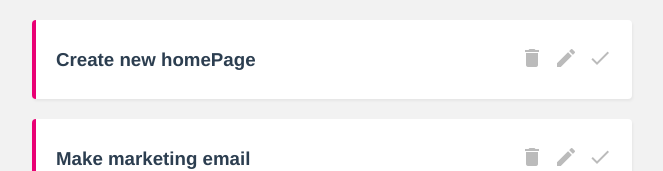
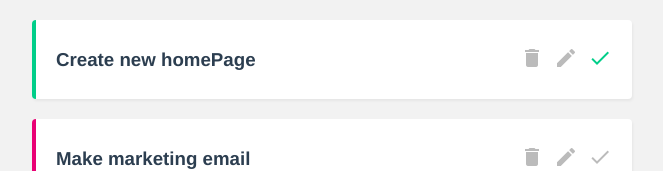
Before and after one commit to NeginSal/Project-Planner, a Vue app: page / in a window 1280 px wide. Shown: the top 171 px of the page, without its empty margins (308-971 px from the left). Built offline with nearby package versions, Linux system fonts and the light colour scheme; data requests are answered from the project's data file.

Commit message:
complete project

```diff
--- a/data/db.json
+++ b/data/db.json
@@ -4,7 +4,7 @@
       "id": 1,
       "title": "Create new homePage",
       "details": "Lorem ipsum",
-            "complete": false
+      "complete": true
     },
     {
       "id": 2,
--- a/src/components/SingleProject.vue
+++ b/src/components/SingleProject.vue
@@ -1,11 +1,11 @@
 <template>
-  <div class="project">
+  <div class="project" :class="{ complete: project.complete }">
     <div class="actions">
       <h3 @click="showDetails = !showDetails">{{ project.title }}</h3>
       <div class="icons">
         <span @click="deleteProject" class="material-icons">delete</span>
         <span class="material-icons">edit</span>
-        <span class="material-icons tick">done</span>
+        <span @click="toggleComplete" class="material-icons tick">done</span>
       </div>
     </div>
     <div v-if="showDetails" class="details">
@@ -25,9 +25,18 @@
   },
   methods: {
     deleteProject() {
-      fetch(uri, { method: 'DELETE' })
+      fetch(this.uri, { method: 'DELETE' })
         .then(() => this.$emit('delete', this.project.id))
         .catch(err => console.log(err))
+    },
+    toggleComplete() {
+      fetch(this.uri, {
+        method: 'PATCH',
+        headers: { 'Content-Type': 'application/json' },
+        body: JSON.stringify({ complete: !this.project.complete })
+      }).then(() => {
+        this.$emit('complete', this.project.id)
+      }).catch(err => console.log(err))
     }
   }
 
@@ -60,4 +69,11 @@
   .material-icons:hover {
     color: #777;
   }
+  /* completed projects */
+  .project.complete {
+    border-left: 4px solid #00ce89;
+  }
+  .project.complete .tick {
+    color: #00ce89;
+  }
 </style>
--- a/src/views/Home.vue
+++ b/src/views/Home.vue
@@ -2,16 +2,16 @@
   <div class="home">
     <div v-if="projects.length">
       <div v-for="project in projects" :key="project.id">
-        <SingleProject :project="project" @delete="handleDelete" />
+        <SingleProject :project="project" @delete="handleDelete" @complete="handleComplete" />
       </div>
     </div>
   </div>
 </template>
 
 <script>
-import SingleProject from '../components/SingleProject.vue'
+import SingleProject from "../components/SingleProject.vue";
 export default {
-  name: 'Home',
+  name: "Home",
   components: { SingleProject },
   data() {
     return {
@@ -19,17 +19,24 @@
     };
   },
   mounted() {
-    fetch('http://localhost:3000/projects')
-      .then(res => res.json())
-      .then(data => this.projects = data)
-      .catch(err => console.log(err))
+    fetch("http://localhost:3000/projects")
+      .then((res) => res.json())
+      .then((data) => (this.projects = data))
+      .catch((err) => console.log(err));
   },
   methods: {
     handleDelete(id) {
-      this.projects = this.projects.filter(project => {
-        return project.id !== id
-      })
-    }
-  }
-}
+      this.projects = this.projects.filter((project) => {
+        return project.id !== id;
+      });
+    },
+    handleComplete(id) {
+      let p = this.projects.find((project) => {
+        return project.id === id;
+      });
+      p.complete = !p.complete;
+      // console.log(p)
+    },
+  },
+};
 </script>
```
Lines whose indentation alone changed are shown as unchanged.
